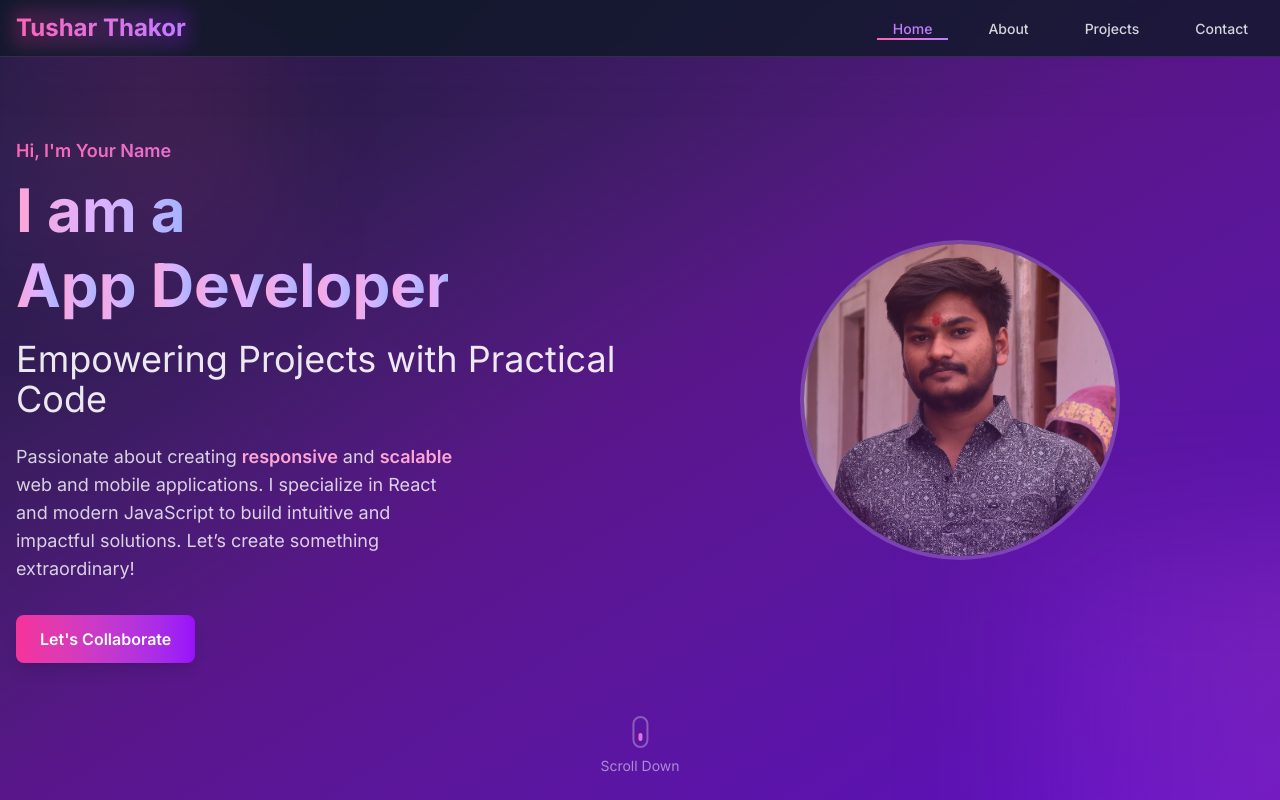
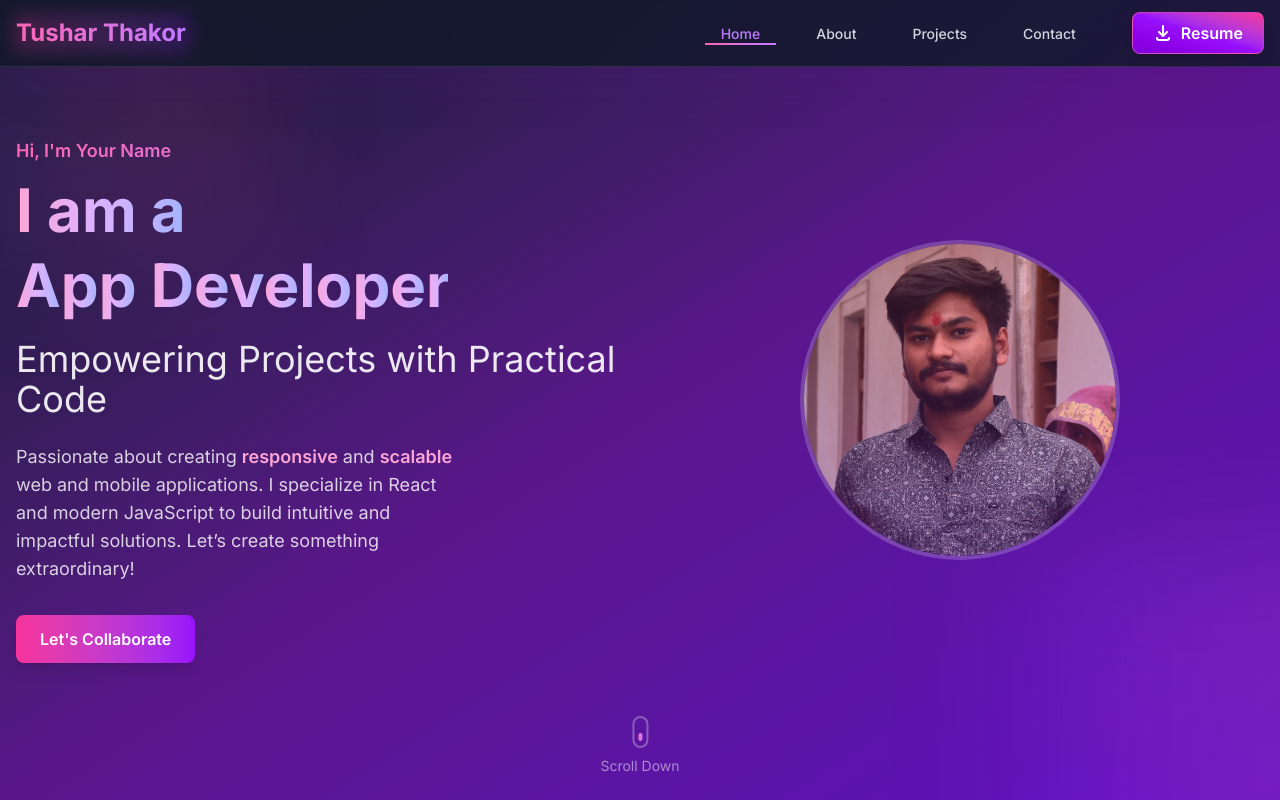
Before and after one commit to TUSHAR-hase/portfolio-, a Next.js app in the folder portfoliyo/: page / in a window 1280 px wide. Shown: the top 800 px of the page. Built offline with nearby package versions, Linux system fonts and the light colour scheme.

Commit message:
fix: removed Vite from Next.js project

```diff
--- a/portfoliyo/src/components/ui/navigation.jsx
+++ b/portfoliyo/src/components/ui/navigation.jsx
@@ -2,6 +2,8 @@
 import { useState } from 'react';
 import { motion, AnimatePresence } from 'framer-motion';
 import { Link } from 'react-scroll';
+
+const resumeLink = "/TUSHAR_THAKOR_RESUME.pdf"; // Put your actual resume file here
 
 const Navbar = () => {
   const [isOpen, setIsOpen] = useState(false);
@@ -11,7 +13,6 @@ const Navbar = () => {
     { name: 'Home', id: 'home' },
     { name: 'About', id: 'about' },
     { name: 'Projects', id: 'portfolio' },
-
     { name: 'Contact', id: 'contact' },
   ];
 
@@ -22,12 +23,10 @@ const Navbar = () => {
       transition={{ duration: 0.8, ease: 'easeOut' }}
       className="fixed top-0 w-full bg-gray-900/80 backdrop-blur-xl z-50 border-b border-white/10 shadow-2xl shadow-purple-900/20"
     >
-      <div className=" px-4 py-3 flex justify-between items-center">
-        {/* Logo with Gradient Border */}
-        <motion.div
-          whileHover={{ scale: 1.05 }}
-          className="relative group"
-        >
+      <div className="px-4 py-3 flex justify-between items-center">
+
+        {/* Logo */}
+        <motion.div whileHover={{ scale: 1.05 }} className="relative group">
           <div className="absolute -inset-1 bg-gradient-to-r from-pink-500 to-purple-600 rounded-lg blur opacity-20 group-hover:opacity-40 transition duration-1000"></div>
           <Link
             to="home"
@@ -38,8 +37,9 @@ const Navbar = () => {
           </Link>
         </motion.div>
 
-        {/* Desktop Menu */}
-        <ul className="hidden md:flex space-x-6">
+        {/* Desktop Menu & Resume */}
+        <div className="hidden md:flex items-center space-x-6">
+          <ul className="flex space-x-6">
             {links.map((link) => (
               <motion.li
                 key={link.id}
@@ -69,6 +69,20 @@ const Navbar = () => {
               </motion.li>
             ))}
           </ul>
+          {/* Resume Button (Desktop) */}
+          <motion.a
+            href={resumeLink}
+            download
+            whileHover={{ scale: 1.07, boxShadow: "0px 2px 14px 2px #a855f7" }}
+            whileTap={{ scale: 0.93 }}
+            className="ml-4 px-5 py-2 font-semibold rounded-lg shadow-lg border border-pink-400/60 bg-gradient-to-tr from-purple-700 via-purple-600 to-pink-500 hover:from-pink-600 hover:to-purple-800 text-white transition-all duration-400 flex items-center gap-2"
+          >
+            <svg viewBox="0 0 20 20" fill="none" width={20} height={20} className="inline">
+              <path d="M10 3v10m0 0l-4-4m4 4l4-4M4 15a2 2 0 002 2h8a2 2 0 002-2" stroke="currentColor" strokeWidth="2" strokeLinecap="round" strokeLinejoin="round"/>
+            </svg>
+            Resume
+          </motion.a>
+        </div>
 
         {/* Mobile Menu Button */}
         <motion.button
@@ -115,6 +129,21 @@ const Navbar = () => {
                   </Link>
                 </motion.li>
               ))}
+              {/* Resume Button (Mobile) */}
+              <li className="mt-2">
+                <motion.a
+                  href={resumeLink}
+                  download
+                  whileHover={{ scale: 1.05 }}
+                  whileTap={{ scale: 0.95 }}
+                  className="w-full flex items-center gap-2 justify-center px-4 py-3 rounded-lg bg-gradient-to-tr from-purple-700 via-purple-600 to-pink-500 text-white font-semibold shadow-lg border border-pink-400/30 transition-all"
+                >
+                  <svg viewBox="0 0 20 20" fill="none" width={20} height={20} className="inline">
+                    <path d="M10 3v10m0 0l-4-4m4 4l4-4M4 15a2 2 0 002 2h8a2 2 0 002-2" stroke="currentColor" strokeWidth="2" strokeLinecap="round" strokeLinejoin="round"/>
+                  </svg>
+                  Download Resume
+                </motion.a>
+              </li>
             </ul>
           </motion.div>
         )}
```
Lines whose indentation alone changed are shown as unchanged.
